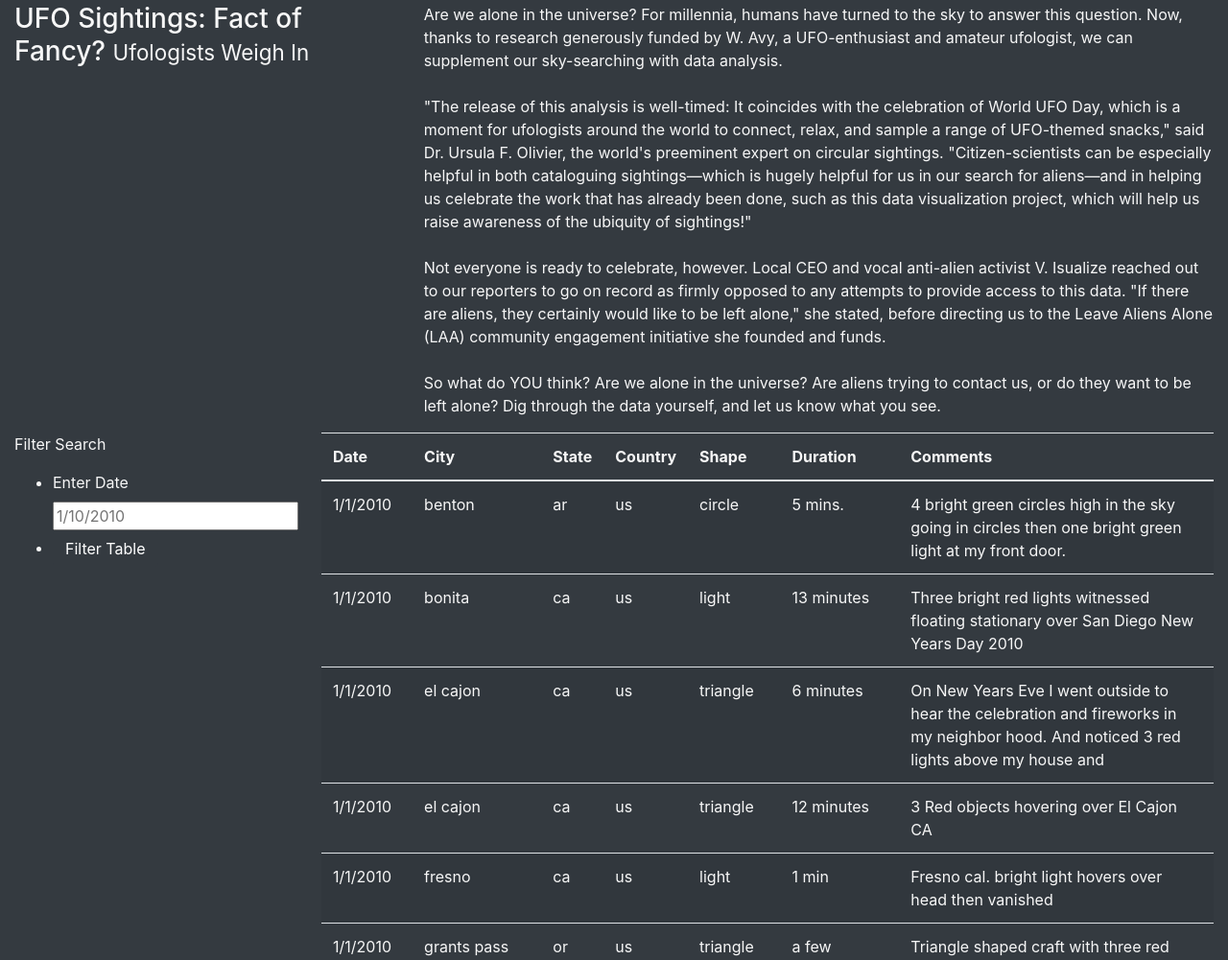
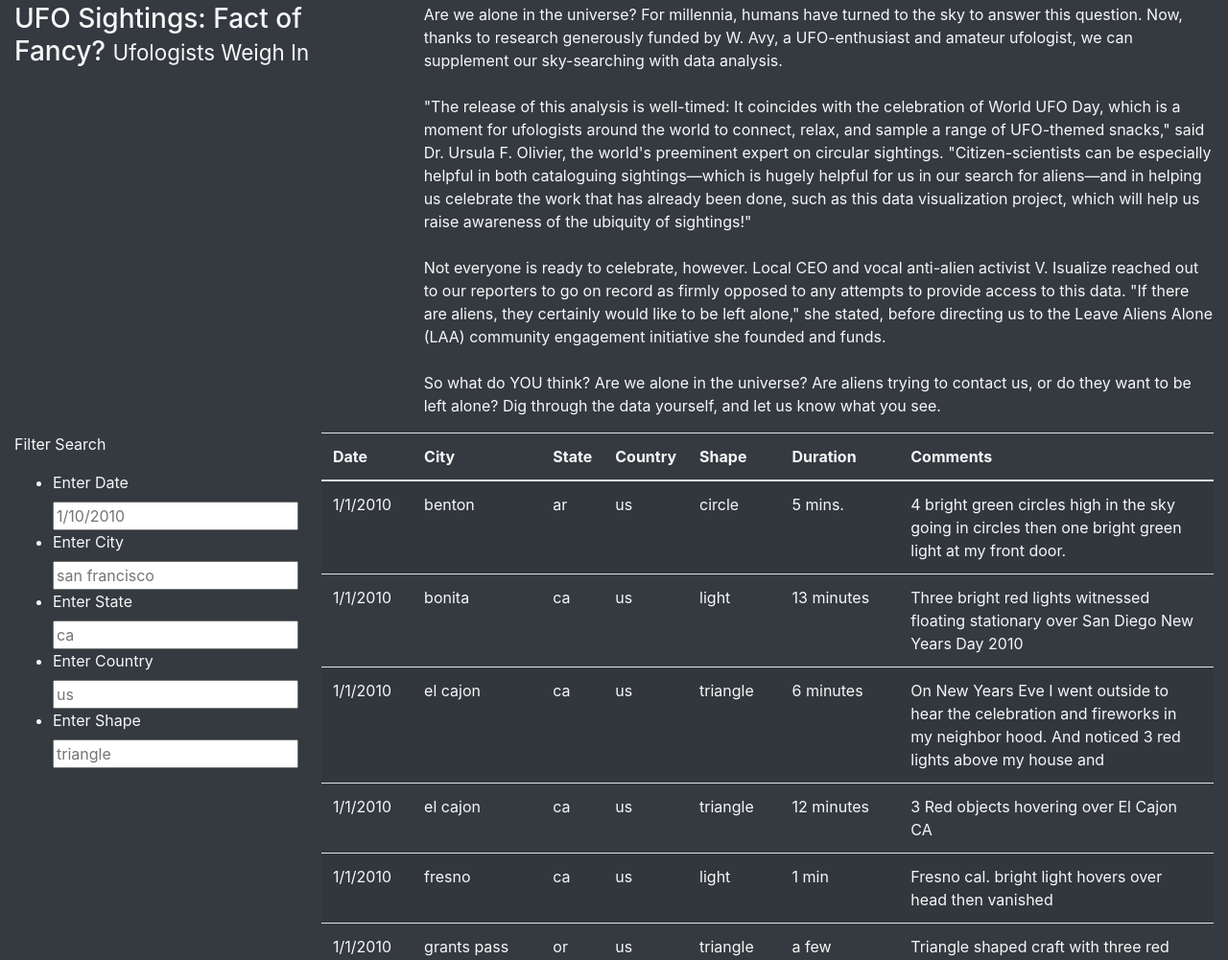
Before and after one commit to erinrkahn/UFOs, a plain HTML site: page index.html in a window 1280 px wide. Shown: the part 288-1289 px from the top of the page at 96% size. Drawn offline with nearby package versions, Linux system fonts and the light colour scheme.

Commit message:
add list elements to index.html

```diff
--- a/index.html
+++ b/index.html
@@ -47,9 +47,20 @@
                     <input type="text" placeholder="1/10/2010" id="datetime" />
                   </li>
                   <li style="font-family: inherit; font-size: 1rem;">
-                     <button id="filter-btn" type="button" class="btn btn-dark">
-                       Filter Table
-                     </button>
+                    <label for="city">Enter City</label>
+                    <input type="text" placeholder="san francisco" id="city" />
+                  </li>
+                  <li style="font-family: inherit; font-size: 1rem;">
+                    <label for="state">Enter State</label>
+                    <input type="text" placeholder="ca" id="state" />
+                  </li>
+                  <li style="font-family: inherit; font-size: 1rem;">
+                    <label for="country">Enter Country</label>
+                    <input type="text" placeholder="us" id="country" />
+                  </li>
+                  <li style="font-family: inherit; font-size: 1rem;">
+                    <label for="shape">Enter Shape</label>
+                    <input type="text" placeholder="triangle" id="shape" />
                   </li>
                 </ul>
             </form>
```
